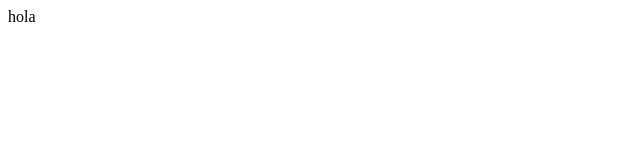
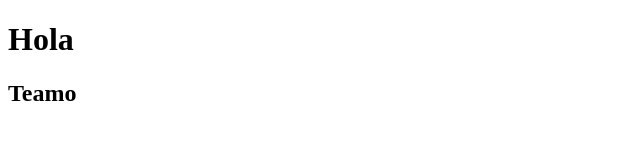
Before and after one commit to GabrielMarycz01/Semana-6-Prueba-, a plain HTML site: page toca-aca.html in a window 1280 px wide. Shown: the whole page, without its empty margins (0-640 px from the left). Drawn offline with Linux system fonts and the light colour scheme.

Commit message:
toca aca terminado

```diff
--- a/toca-aca.html
+++ b/toca-aca.html
@@ -6,6 +6,9 @@
     <title>hola</title>
 </head>
 <body>
-    hola
+    <h1>Hola</h1>
+    <h2>
+        Teamo
+    </h2>
 </body>
 </html>
```
